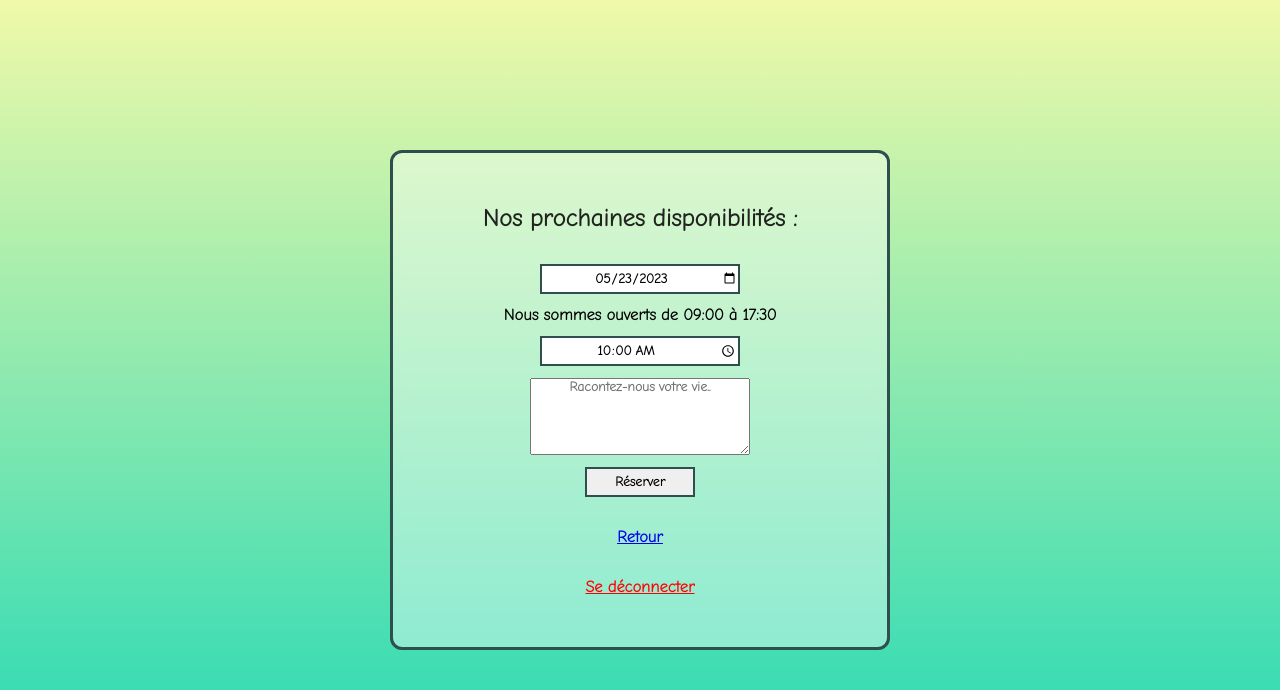
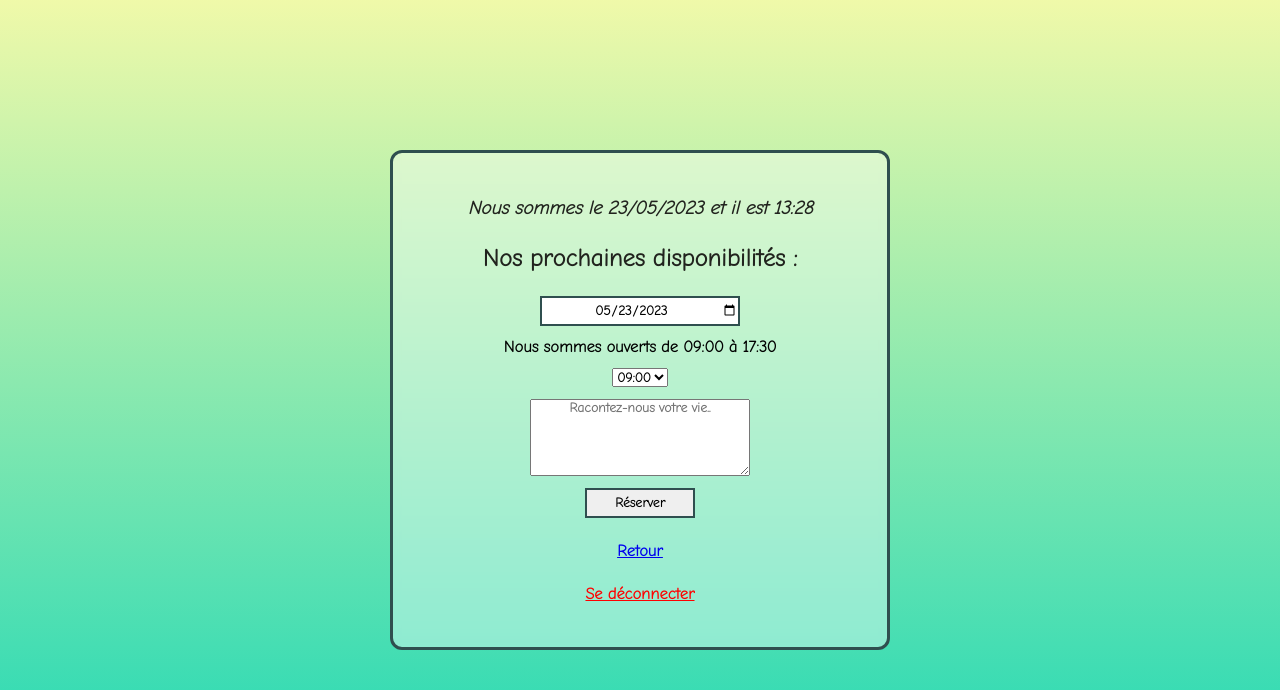
Before and after one commit to kezouze/coiff-hair, a CodeIgniter app: the page made by application/views/espace_rendez_vous/rendez_vous.php in a window 1280 px wide. Shown: the top 690 px of the page. Run offline with CodeIgniter, Linux system fonts and the light colour scheme.

Commit message:
ajout d'un select pour les horaires dispos

```diff
--- a/application/views/espace_connexion/login.php
+++ b/application/views/espace_connexion/login.php
@@ -11,7 +11,7 @@
 
 <body>
     <div class="container">
-        <h1 style="text-align: center">Bienvenue chez <i>Tête en l'Hair</i> !</h1>
+        <h1 style="text-align: center">Bienvenue chez <i>Va te f'Hair</i> !</h1>
         <img id="icone" src="/code_igniter_arthur/assets/images/coiffeur.png" alt="coiffeur">
         <h2>Veuillez vous connecter :</h2>
         <form action="" method="post">
--- a/application/views/espace_rendez_vous/rendez_vous.php
+++ b/application/views/espace_rendez_vous/rendez_vous.php
@@ -15,21 +15,44 @@
     $year = 365;
     $aYearLater = date('Y-m-d', strtotime($today . " + $year days"));
     $now = date('H:i');
-    $closing = date('17:30');
+    // $closing = date('17:30');
     ?>
     <div class="container">
+        <i>
+            <h3>Nous sommes le <?= date('d/m/Y', strtotime($today)) ?> et il est <?= $now ?> </h3>
+        </i>
         <h2>Nos prochaines disponibilités :</h2>
         <form action="" method="post">
             <input type="date" name="date" min="<?= $today ?>" max="<?= $aYearLater ?>" value="<?= $today ?>">
             <label for="time">Nous sommes ouverts de 09:00 à 17:30</label>
-            <input type="time" name="time" min="<?= $now ?>" max="<?= $closing ?>" value="10:00">
+
+            <!---------------------- Cela ne va pas pour l'attribut min ------------------------>
+            <!------ <input type="time" name="time" min="09:00" max="$closing" value="10:00"> ----->
+            <!---------------------------------------------------------------------------------->
+
+            <select name="time">
+                <?php
+                $startTime = strtotime('09:00');
+                $endTime = strtotime('17:30');
+
+                while ($startTime <= $endTime) {
+                    $time = date('H:i', $startTime);
+                    // if ($time !== '12:00' && $time !== '12:30') {
+                    echo '<option value="' . $time . '">' . $time . '</option>';
+                    $startTime += 1800; // Ajoute 30 minutes (1800 secondes)
+                    //}
+                }
+                ?>
+            </select>
             <textarea placeholder="Racontez-nous votre vie.." maxlength="80" name="details" cols="29" rows="5"></textarea>
             <input type="submit" value="Réserver">
         </form>
         <?php if (isset($error) || isset($valid)) { ?>
             <p><?= $error ?></p>
             <p><?= $valid ?></p>
-        <?php } ?>
+        <?php }
+        // Ajouter un auto-refresh
+        ?>
         <a href="/code_igniter_arthur/Users/logged">Retour</a>
         <a style="color:red" href="/code_igniter_arthur/Users/deconnect">Se déconnecter</a>
     </div>
```
